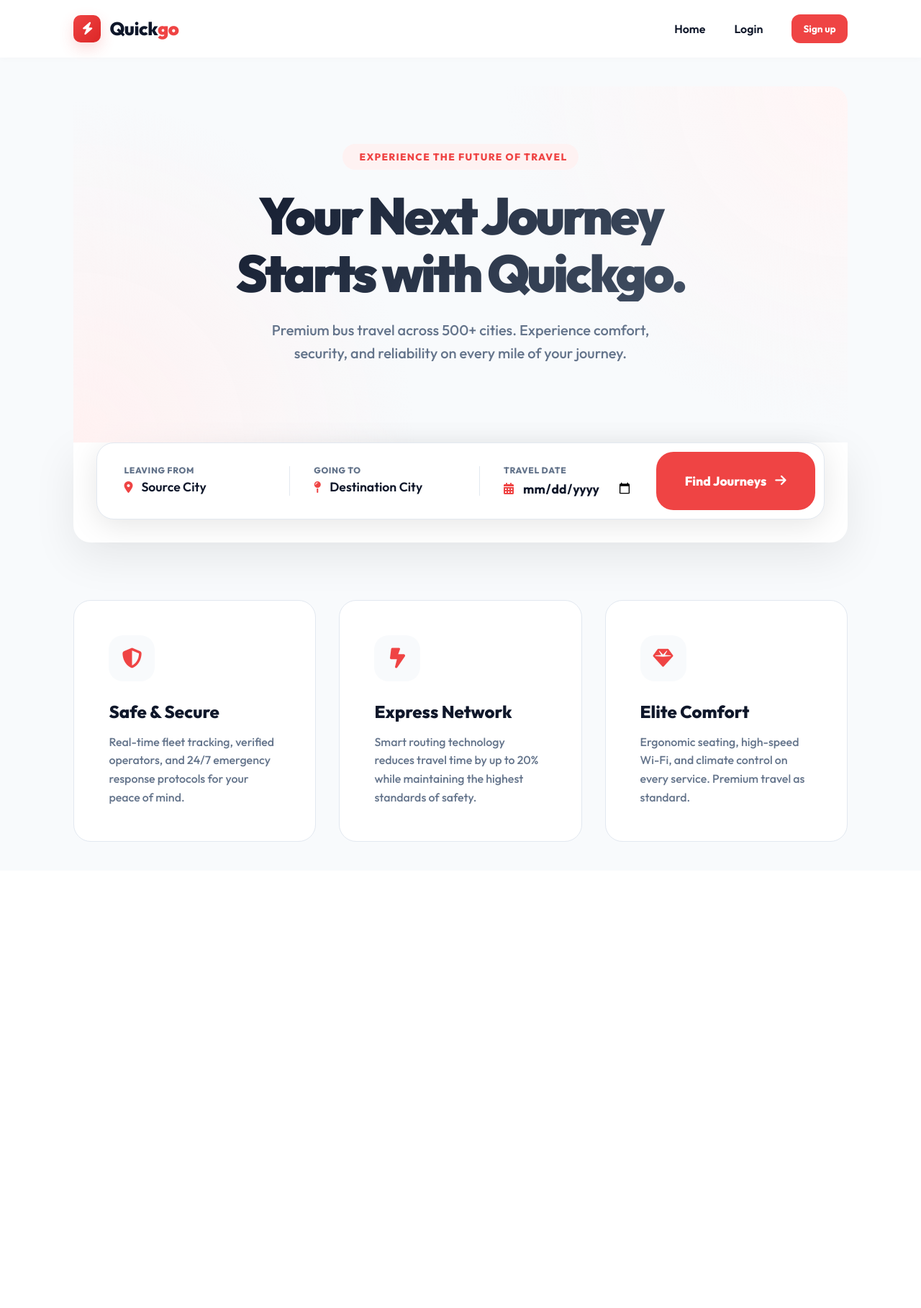
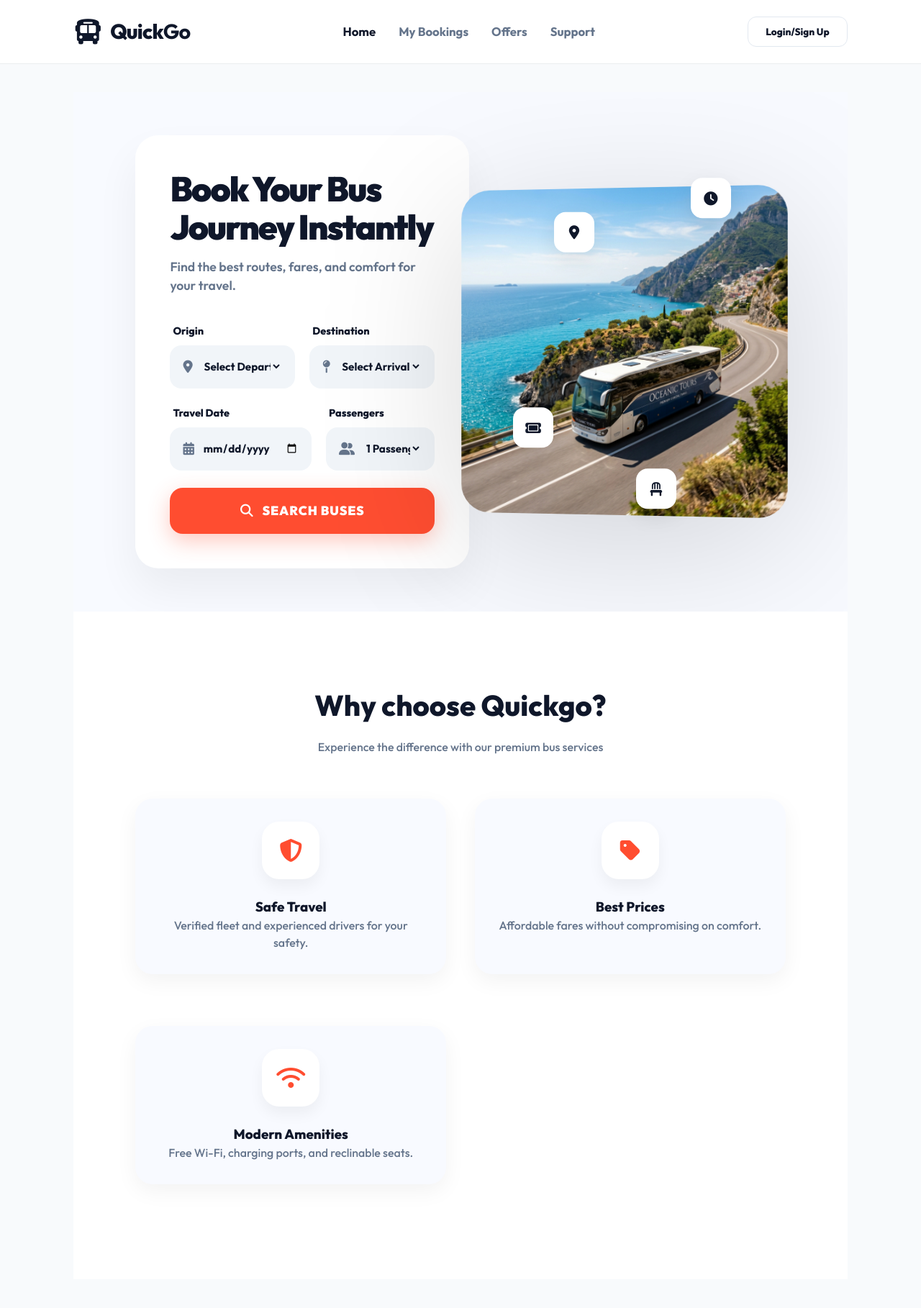
Before and after one commit to miyat0/bus_reservation_project., a Django app: page / in a window 1280 px wide. Shown: the whole page at 72% size. Before the commit the page ends 1170 px from the top, so only its background shows below. Run offline with Django 5.2, Linux system fonts and the light colour scheme; data that the repository does not hold is empty.

Commit message:
style: complete premium homepage redesign inspired by BusGo reference

```diff
--- a/admins/templates/admins/home.html
+++ b/admins/templates/admins/home.html
@@ -1,287 +1,270 @@
 {% extends 'base.html' %}
+{% load static %}
 
 {% block content %}
 <style>
-    .hero-section {
+    :root {
+        --primary-orange: #ff4d30;
+    }
+    .hero-container {
         position: relative;
-        padding: 80px 0 60px;
-        background: radial-gradient(circle at top right, #fff5f5 0%, transparent 40%),
-                    radial-gradient(circle at bottom left, #fff1f1 0%, transparent 40%);
-        border-radius: var(--radius-lg) var(--radius-lg) 0 0;
-        margin-bottom: 0;
+        padding: 60px 8%;
+        min-height: 85vh;
+        display: flex;
+        align-items: center;
+        background: #f8faff;
+        overflow: hidden;
     }
-
-    .hero-content {
-        text-align: center;
-        max-width: 800px;
-        margin: 0 auto;
-        position: relative;
-        z-index: 2;
+    .hero-grid {
+        display: grid;
+        grid-template-columns: 1.1fr 0.9fr;
+        gap: 60px;
+        align-items: center;
+        width: 100%;
+        z-index: 10;
     }
-
-    .hero-badge {
-        display: inline-flex;
-        align-items: center;
-        gap: 8px;
-        padding: 8px 16px;
-        background: var(--primary-light);
-        color: var(--primary);
-        border-radius: 99px;
-        font-size: 0.85rem;
-        font-weight: 800;
-        text-transform: uppercase;
-        letter-spacing: 0.1em;
+    .search-card {
+        background: #fff;
+        padding: 48px;
+        border-radius: 32px;
+        box-shadow: 0 30px 60px rgba(0,0,0,0.06);
+        max-width: 540px;
+    }
+    .search-card h1 {
+        font-size: 3rem;
+        font-weight: 900;
+        line-height: 1.1;
+        margin-bottom: 16px;
+        color: var(--text);
+        letter-spacing: -0.04em;
+    }
+    .search-card p {
+        color: var(--text-muted);
+        font-size: 1.1rem;
+        margin-bottom: 40px;
+        font-weight: 600;
+    }
+    .input-grid {
+        display: grid;
+        grid-template-columns: 1fr 1fr;
+        gap: 20px;
         margin-bottom: 24px;
     }
-
-    .hero-title {
-        font-size: 4.5rem;
-        font-weight: 900;
-        line-height: 1.1;
-        letter-spacing: -0.05em;
-        margin-bottom: 24px;
-        background: linear-gradient(135deg, var(--text) 0%, #475569 100%);
-        -webkit-background-clip: text;
-        -webkit-text-fill-color: transparent;
-    }
-
-    .hero-subtitle {
-        font-size: 1.25rem;
-        color: var(--text-muted);
-        font-weight: 500;
-        margin-bottom: 48px;
-        line-height: 1.6;
-    }
-
-    .search-wrapper {
-        background: #fff;
-        border-radius: 0 0 var(--radius-lg) var(--radius-lg);
-        padding: 0 32px 32px;
-        box-shadow: 0 20px 60px rgba(0,0,0,0.08);
-        margin-bottom: 80px;
-    }
-
-    .search-panel {
-        width: 100%;
-        background: #fff;
-        padding: 12px;
-        border-radius: 24px;
-        box-shadow: 0 8px 40px rgba(0,0,0,0.10);
-        display: flex;
-        gap: 8px;
-        border: 1px solid var(--line);
-    }
-
-    .search-group {
-        flex: 1;
-        padding: 16px 24px;
-        border-radius: 24px;
-        transition: all 0.2s;
-        border: 1px solid transparent;
+    .input-group {
         display: flex;
         flex-direction: column;
-        gap: 4px;
+        gap: 8px;
     }
-
-    .search-group:hover {
-        background: var(--bg);
-        border-color: var(--line);
+    .input-group label {
+        font-size: 0.9rem;
+        font-weight: 800;
+        color: var(--text);
+        margin-left: 4px;
     }
-
-    .search-group label {
-        font-size: 0.75rem;
-        font-weight: 800;
+    .custom-input-wrapper {
+        position: relative;
+        background: #f1f5f9;
+        border-radius: 16px;
+        padding: 0 16px;
+        height: 60px;
+        display: flex;
+        align-items: center;
+        gap: 12px;
+        border: 2px solid transparent;
+        transition: 0.2s;
+    }
+    .custom-input-wrapper:focus-within {
+        background: #fff;
+        border-color: var(--primary-orange);
+        box-shadow: 0 0 0 4px rgba(255, 77, 48, 0.1);
+    }
+    .custom-input-wrapper i {
         color: var(--text-muted);
+        font-size: 1.1rem;
+    }
+    .custom-input-wrapper select,
+    .custom-input-wrapper input {
+        border: none;
+        background: transparent;
+        width: 100%;
+        font-weight: 700;
+        color: var(--text);
+        outline: none;
+        font-size: 0.95rem;
+    }
+    .search-btn {
+        background: var(--primary-orange);
+        color: #fff;
+        border: none;
+        width: 100%;
+        height: 64px;
+        border-radius: 18px;
+        font-size: 1.1rem;
+        font-weight: 900;
+        display: flex;
+        align-items: center;
+        justify-content: center;
+        gap: 12px;
+        cursor: pointer;
+        transition: 0.3s cubic-bezier(0.34, 1.56, 0.64, 1);
+        box-shadow: 0 10px 30px rgba(255, 77, 48, 0.3);
         text-transform: uppercase;
         letter-spacing: 0.05em;
     }
-
-    .search-group input {
-        border: none;
-        background: transparent;
-        font-size: 1.1rem;
-        font-weight: 700;
-        color: var(--text);
-        width: 100%;
-        outline: none;
+    .search-btn:hover {
+        transform: translateY(-4px);
+        box-shadow: 0 15px 40px rgba(255, 77, 48, 0.4);
+        background: #f04428;
     }
-
-    .search-action {
-        padding: 0 40px;
-        background: var(--primary);
-        color: #fff;
-        border-radius: 24px;
-        font-size: 1.1rem;
-        font-weight: 800;
-        border: none;
-        cursor: pointer;
-        transition: all 0.3s;
+    .bus-visual-wrapper {
+        position: relative;
         display: flex;
-        align-items: center;
-        gap: 12px;
+        justify-content: flex-end;
     }
-
-    .search-action:hover {
-        background: var(--primary-dark);
-        transform: scale(1.02);
-        box-shadow: 0 10px 30px rgba(239, 68, 68, 0.3);
+    .hero-image {
+        width: 120%;
+        max-width: 800px;
+        height: auto;
+        transform: perspective(1000px) rotateY(-5deg);
+        filter: drop-shadow(0 40px 100px rgba(0,0,0,0.15));
+        border-radius: 40px;
     }
-
-    .features-grid {
-        display: grid;
-        grid-template-columns: repeat(3, 1fr);
-        gap: 32px;
-        margin-top: 60px;
-    }
-
-    .feature-item {
+    .floating-icon {
+        position: absolute;
         background: #fff;
-        padding: 48px;
-        border-radius: var(--radius-lg);
-        border: 1px solid var(--line);
-        transition: all 0.3s;
-    }
-
-    .feature-item:hover {
-        transform: translateY(-10px);
-        box-shadow: var(--shadow);
-        border-color: var(--primary-light);
-    }
-
-    .feature-icon {
-        width: 64px;
-        height: 64px;
-        background: var(--bg);
-        border-radius: 20px;
+        width: 56px;
+        height: 56px;
+        border-radius: 16px;
         display: flex;
         align-items: center;
         justify-content: center;
-        font-size: 1.75rem;
-        color: var(--primary);
-        margin-bottom: 24px;
-        transition: all 0.3s;
+        box-shadow: 0 10px 30px rgba(0,0,0,0.08);
+        color: var(--text);
+        font-size: 1.2rem;
+        animation: float 4s ease-in-out infinite;
+        z-index: 20;
     }
+    @keyframes float {
+        0%, 100% { transform: translateY(0); }
+        50% { transform: translateY(-15px); }
+    }
+    .icon-1 { top: 10%; right: 70%; animation-delay: 0s; }
+    .icon-2 { top: 0; right: 20%; animation-delay: 1s; }
+    .icon-3 { bottom: 20%; right: 85%; animation-delay: 2s; }
+    .icon-4 { bottom: 0; right: 40%; animation-delay: 1.5s; }
 
-    .feature-item:hover .feature-icon {
-        background: var(--primary);
-        color: #fff;
-        transform: rotate(-5deg);
+    @media (max-width: 1200px) {
+        .hero-grid { grid-template-columns: 1fr; }
+        .hero-image { width: 100%; transform: none; }
+        .bus-visual-wrapper { justify-content: center; }
+        .search-card { max-width: 100%; }
     }
-
-    .feature-item h3 {
-        font-size: 1.5rem;
-        margin-bottom: 12px;
-    }
-
-    .feature-item p {
-        color: var(--text-muted);
-        line-height: 1.6;
-        font-weight: 500;
-    }
-
-    @media (max-width: 1024px) {
-        .hero-title { font-size: 3rem; }
-        .search-panel { flex-direction: column; padding: 16px; }
-        .search-wrapper { padding: 0 16px 24px; }
-        .features-grid { grid-template-columns: 1fr; }
-    }
-    .search-panel select {
-        border: none;
-        background: transparent;
-        font-size: 1.1rem;
-        font-weight: 600;
-        color: var(--text-main);
-        width: 100%;
-        outline: none;
-        cursor: pointer;
-        appearance: none;
-        -webkit-appearance: none;
-    }
-    .search-panel select::placeholder { color: var(--text-muted); font-weight: 400; }
-    .search-panel select option { font-weight: 400; color: var(--text-main); }
 </style>
 
-<div class="hero-section">
-    <div class="hero-content">
-        <div class="hero-badge">
-            <i class="fas fa-sparkles"></i>
-            Experience the future of travel
-        </div>
-        <h1 class="hero-title">Your Next Journey <br> Starts with Quickgo.</h1>
-        <p class="hero-subtitle">
-            Premium bus travel across 500+ cities. Experience comfort, <br>
-            security, and reliability on every mile of your journey.
-        </p>
-    </div>
-</div>
+<div class="hero-container">
+    <div class="hero-grid">
+        <div class="search-section">
+            <div class="search-card">
+                <h1>Book Your Bus Journey Instantly</h1>
+                <p>Find the best routes, fares, and comfort for your travel.</p>
 
-<div class="search-wrapper">
-    <div class="search-panel">
-        <form action="{% url 'search_buses' %}" method="get" style="display: contents;">
-            <div class="search-group">
-                <label>Leaving From</label>
-                <div style="display: flex; align-items: center; gap: 12px;">
-                    <i class="fas fa-location-dot" style="color: var(--primary);"></i>
+                <form action="{% url 'search_buses' %}" method="GET">
+                    <div class="input-grid">
+                        <div class="input-group">
+                            <label>Origin</label>
+                            <div class="custom-input-wrapper">
+                                <i class="fas fa-location-dot"></i>
                                 <select name="source" required>
-                        <option value="" disabled selected>Source City</option>
+                                    <option value="" disabled selected>Select Departure City</option>
                                     {% for city in cities %}
                                         <option value="{{ city }}">{{ city }}</option>
                                     {% endfor %}
                                 </select>
                             </div>
                         </div>
-            <div style="width: 1px; background: var(--line); margin: 20px 0;"></div>
-            <div class="search-group">
-                <label>Going To</label>
-                <div style="display: flex; align-items: center; gap: 12px;">
-                    <i class="fas fa-map-pin" style="color: var(--primary);"></i>
+                        <div class="input-group">
+                            <label>Destination</label>
+                            <div class="custom-input-wrapper">
+                                <i class="fas fa-map-pin"></i>
                                 <select name="destination" required>
-                        <option value="" disabled selected>Destination City</option>
+                                    <option value="" disabled selected>Select Arrival City</option>
                                     {% for city in cities %}
                                         <option value="{{ city }}">{{ city }}</option>
                                     {% endfor %}
                                 </select>
                             </div>
                         </div>
-            <div style="width: 1px; background: var(--line); margin: 20px 0;"></div>
-            <div class="search-group" style="flex: 0.8;">
+                    </div>
+
+                    <div class="input-grid">
+                        <div class="input-group">
                             <label>Travel Date</label>
-                <div style="display: flex; align-items: center; gap: 12px;">
-                    <i class="fas fa-calendar-days" style="color: var(--primary);"></i>
-                    <input type="date" name="travel_date">
+                            <div class="custom-input-wrapper">
+                                <i class="fas fa-calendar-alt"></i>
+                                <input type="date" name="travel_date" required min="{{ today_date }}">
                             </div>
                         </div>
-            <button type="submit" class="search-action">
-                <span>Find Journeys</span>
-                <i class="fas fa-arrow-right"></i>
+                        <div class="input-group">
+                            <label>Passengers</label>
+                            <div class="custom-input-wrapper">
+                                <i class="fas fa-user-group"></i>
+                                <select name="passengers">
+                                    <option value="1">1 Passenger</option>
+                                    <option value="2">2 Passengers</option>
+                                    <option value="3">3 Passengers</option>
+                                    <option value="4">4 Passengers</option>
+                                    <option value="5">5 Passengers</option>
+                                </select>
+                            </div>
+                        </div>
+                    </div>
+
+                    <button type="submit" class="search-btn">
+                        <i class="fas fa-search"></i>
+                        SEARCH BUSES
                     </button>
                 </form>
             </div>
         </div>
 
-<div class="features-grid">
-    <div class="feature-item">
-        <div class="feature-icon">
+        <div class="bus-visual-wrapper">
+            <div class="floating-icon icon-1"><i class="fas fa-location-dot"></i></div>
+            <div class="floating-icon icon-2"><i class="fas fa-clock"></i></div>
+            <div class="floating-icon icon-3"><i class="fas fa-ticket"></i></div>
+            <div class="floating-icon icon-4"><i class="fas fa-chair"></i></div>
+            <img src="{% static 'images/hero_bus.png' %}" alt="Travel Bus" class="hero-image">
+        </div>
+    </div>
+</div>
+
+<div style="padding: 100px 8%; background: #fff;">
+    <div style="text-align: center; margin-bottom: 60px;">
+        <h2 style="font-size: 2.5rem; margin-bottom: 16px;">Why choose Quickgo?</h2>
+        <p class="muted-text">Experience the difference with our premium bus services</p>
+    </div>
+
+    <div style="display: grid; grid-template-columns: repeat(auto-fit, minmax(280px, 1fr)); gap: 40px;">
+        <div class="card" style="text-align: center; border: none; background: #f8faff;">
+            <div style="width: 80px; height: 80px; background: #fff; border-radius: 24px; display: flex; align-items: center; justify-content: center; margin: 0 auto 24px; box-shadow: 0 10px 20px rgba(0,0,0,0.05); color: var(--primary-orange); font-size: 2rem;">
                 <i class="fas fa-shield-halved"></i>
             </div>
-        <h3>Safe & Secure</h3>
-        <p>Real-time fleet tracking, verified operators, and 24/7 emergency response protocols for your peace of mind.</p>
+            <h3>Safe Travel</h3>
+            <p class="muted-text">Verified fleet and experienced drivers for your safety.</p>
         </div>
-
-    <div class="feature-item">
-        <div class="feature-icon">
-            <i class="fas fa-bolt-lightning"></i>
+        <div class="card" style="text-align: center; border: none; background: #f8faff;">
+            <div style="width: 80px; height: 80px; background: #fff; border-radius: 24px; display: flex; align-items: center; justify-content: center; margin: 0 auto 24px; box-shadow: 0 10px 20px rgba(0,0,0,0.05); color: var(--primary-orange); font-size: 2rem;">
+                <i class="fas fa-tag"></i>
             </div>
-        <h3>Express Network</h3>
-        <p>Smart routing technology reduces travel time by up to 20% while maintaining the highest standards of safety.</p>
+            <h3>Best Prices</h3>
+            <p class="muted-text">Affordable fares without compromising on comfort.</p>
         </div>
-
-    <div class="feature-item">
-        <div class="feature-icon">
-            <i class="fas fa-gem"></i>
+        <div class="card" style="text-align: center; border: none; background: #f8faff;">
+            <div style="width: 80px; height: 80px; background: #fff; border-radius: 24px; display: flex; align-items: center; justify-content: center; margin: 0 auto 24px; box-shadow: 0 10px 20px rgba(0,0,0,0.05); color: var(--primary-orange); font-size: 2rem;">
+                <i class="fas fa-wifi"></i>
             </div>
-        <h3>Elite Comfort</h3>
-        <p>Ergonomic seating, high-speed Wi-Fi, and climate control on every service. Premium travel as standard.</p>
+            <h3>Modern Amenities</h3>
+            <p class="muted-text">Free Wi-Fi, charging ports, and reclinable seats.</p>
+        </div>
     </div>
 </div>
 {% endblock %}
--- a/admins/views.py
+++ b/admins/views.py
@@ -64,7 +64,11 @@ def home(request):
     destinations = Bus.objects.values_list('destination', flat=True).distinct()
     cities = sorted(list(set(list(sources) + list(destinations))))
 
-    return render(request, 'admins/home.html', {'cities': cities})
+    from datetime import date
+    return render(request, 'admins/home.html', {
+        'cities': cities,
+        'today_date': date.today().strftime('%Y-%m-%d')
+    })
 
 def bus_list(request):
     buses_list = Bus.objects.all().order_by('id')
--- a/config/settings.py
+++ b/config/settings.py
@@ -87,6 +87,7 @@ USE_TZ = True
 
 
 STATIC_URL = 'static/'
+STATICFILES_DIRS = [BASE_DIR / 'static']
 
 LOGIN_URL = 'login'
 LOGIN_REDIRECT_URL = 'home'
--- a/templates/base.html
+++ b/templates/base.html
@@ -294,8 +294,9 @@
 
         /* Global Nav (Public) */
         .global-nav {
-            background: #fff;
-            height: 80px;
+            background: rgba(255, 255, 255, 0.98);
+            backdrop-filter: blur(10px);
+            height: 88px;
             display: flex;
             justify-content: space-between;
             align-items: center;
@@ -303,25 +304,15 @@
             position: sticky;
             top: 0;
             z-index: 1000;
-            box-shadow: 0 2px 10px rgba(0,0,0,0.02);
+            box-shadow: 0 1px 0 rgba(0,0,0,0.05);
         }
-        .logo { font-size: 1.6rem; font-weight: 800; color: var(--text); text-decoration: none; display: flex; align-items: center; gap: 12px; letter-spacing: -0.02em; }
-        .logo-icon {
-            width: 38px;
-            height: 38px;
-            background: linear-gradient(135deg, var(--primary) 0%, var(--primary-dark) 100%);
-            color: #fff;
-            border-radius: 10px;
-            display: flex;
-            align-items: center;
-            justify-content: center;
-            font-size: 1.1rem;
-            box-shadow: 0 8px 20px rgba(239, 68, 68, 0.2);
-        }
-        .logo span b { color: var(--primary); font-weight: 900; }
-        .nav-links { display: flex; gap: 40px; align-items: center; }
-        .nav-link { text-decoration: none; color: var(--text); font-weight: 600; font-size: 1rem; transition: 0.2s; }
+        .logo { font-size: 1.8rem; font-weight: 800; color: var(--text); text-decoration: none; display: flex; align-items: center; gap: 12px; letter-spacing: -0.03em; }
+        .logo i { font-size: 2.2rem; color: var(--text); }
+        .nav-links { display: flex; gap: 32px; align-items: center; margin: 0 auto; }
+        .nav-link { text-decoration: none; color: var(--text-muted); font-weight: 700; font-size: 1.05rem; transition: 0.2s; }
         .nav-link:hover { color: var(--primary); }
+        .nav-link.active { color: var(--text); }
+        .auth-nav { display: flex; align-items: center; gap: 16px; }
     </style>
 </head>
 <body>
@@ -329,24 +320,34 @@
     {% if not user.is_authenticated or request.resolver_match.url_name == 'home' %}
         <nav class="global-nav">
             <a href="{% url 'home' %}" class="logo">
-                <div class="logo-icon"><i class="fas fa-bolt"></i></div>
-                <span>Quick<b>go</b></span>
+                <i class="fas fa-bus"></i>
+                <span>Quick<b>Go</b></span>
             </a>
+
             <div class="nav-links">
-                <a href="{% url 'home' %}" class="nav-link">Home</a>
+                <a href="{% url 'home' %}" class="nav-link {% if request.resolver_match.url_name == 'home' %}active{% endif %}">Home</a>
                 {% if user.is_authenticated %}
-                    <a href="{% url 'search_buses' %}" class="nav-link">Search</a>
                     <a href="{% url 'my_bookings' %}" class="nav-link">My Bookings</a>
+                    <a href="#" class="nav-link">Offers</a>
+                    <a href="#" class="nav-link">Support</a>
+                {% else %}
+                    <a href="#" class="nav-link">My Bookings</a>
+                    <a href="#" class="nav-link">Offers</a>
+                    <a href="#" class="nav-link">Support</a>
+                {% endif %}
+            </div>
+
+            <div class="auth-nav">
+                {% if user.is_authenticated %}
                     {% if user.is_superuser %}
-                        <a href="{% url 'admin_dashboard' %}" class="nav-link">Dashboard</a>
+                        <a href="{% url 'admin_dashboard' %}" class="btn btn-outline btn-sm">Dashboard</a>
                     {% elif user.is_staff %}
-                        <a href="{% url 'staff_dashboard' %}" class="nav-link">Dashboard</a>
+                        <a href="{% url 'staff_dashboard' %}" class="btn btn-outline btn-sm">Dashboard</a>
                     {% else %}
-                        <a href="{% url 'user_dashboard' %}" class="nav-link">Dashboard</a>
+                        <a href="{% url 'user_dashboard' %}" class="btn btn-outline btn-sm">Dashboard</a>
                     {% endif %}
                 {% else %}
-                    <a href="{% url 'login' %}" class="nav-link">Login</a>
-                    <a href="{% url 'signup' %}" class="btn btn-primary btn-sm" style="height: 40px; white-space: nowrap;">Sign up</a>
+                    <a href="{% url 'login' %}" class="btn btn-outline btn-sm" style="border-radius: 12px; padding: 10px 24px; font-weight: 800;">Login/Sign Up</a>
                 {% endif %}
             </div>
         </nav>
```
Also changed, not shown: static/images/hero_bus.png (added). Lines whose indentation alone changed are shown as unchanged.
